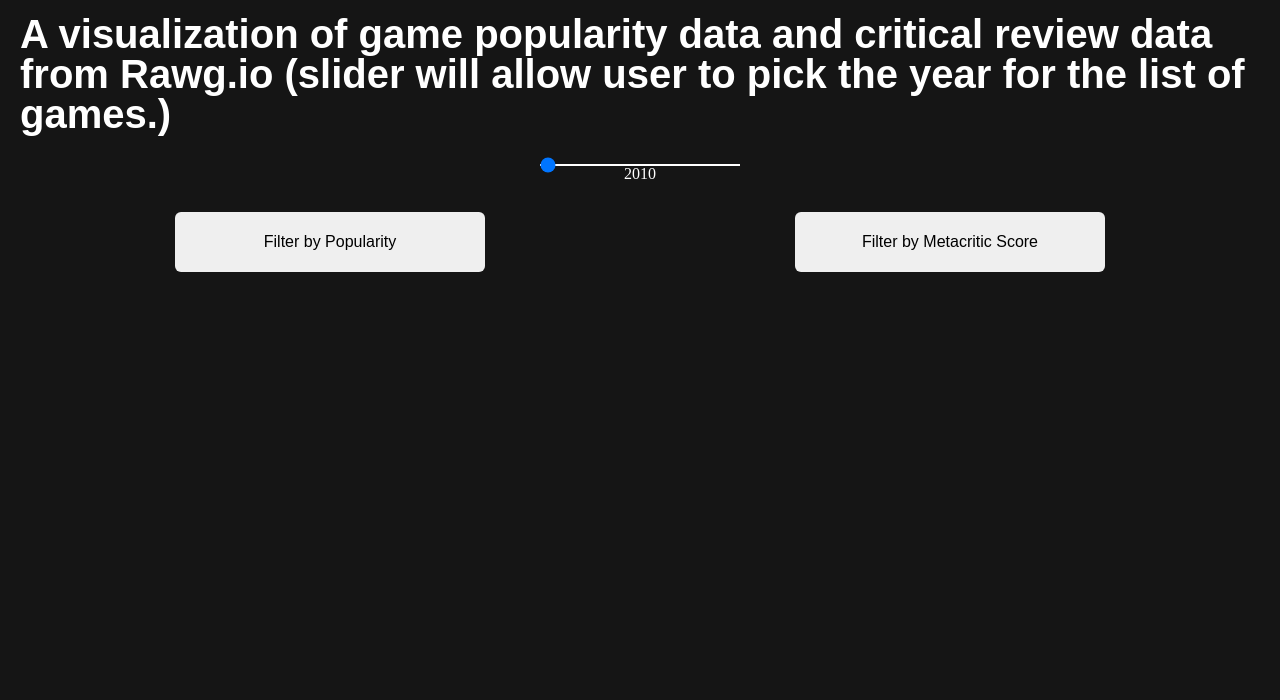
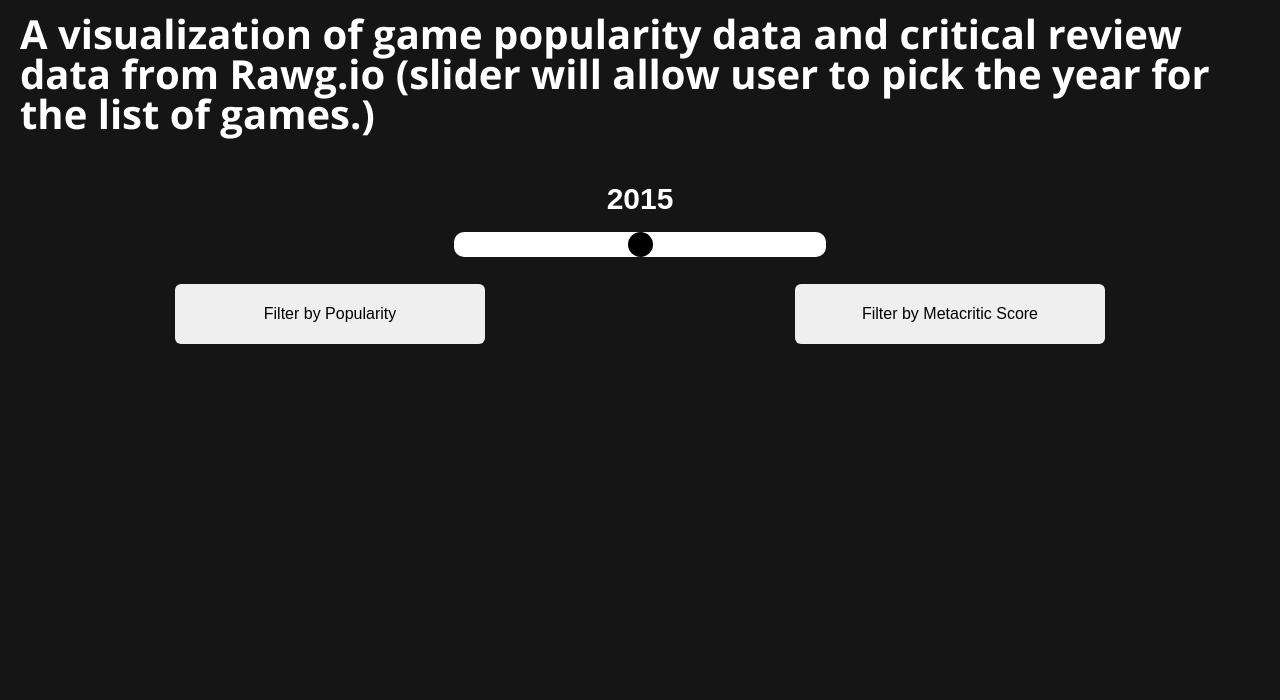
Before and after one commit to bleong7818/Raw-g-Data, a website built with webpack: page index.html in a window 1280 px wide. Shown: the part 100-800 px from the top of the page. Built offline with nearby package versions, Linux system fonts and the light colour scheme.

Commit message:
slider now has a custom slider icon

```diff
--- a/css-stuff/body.css
+++ b/css-stuff/body.css
@@ -1,7 +1,7 @@
 .cover-words {
     display: flex;
     justify-content: center;
-    font-family: sans-serif;
+    font-family: 'Open Sans', sans-serif;
     font-size: 54px;
     color: #ffffff;
     font-weight: 700;
@@ -11,7 +11,7 @@
 .cover-description {
     display: flex;
     justify-content: center;
-    font-family: sans-serif;
+    font-family: 'Open Sans', sans-serif;
     font-size: 40px;
     color: #ffffff;
     font-weight: 700;
@@ -24,7 +24,23 @@
     flex-direction: column;
 }
 
-#games-list {
+.range-input:hover {
+    opacity: 1;
+}
+
+
+.slider-value {
+    font-weight: 700;
+    font-size: 30px;
+    font-family: sans-serif;
+    padding: 20px;
+    color: #ffffff;
+}
+
+.slider-value:hover {
+    opacity: 1;
+}
+/* #games-list {
     display: flex;
     justify-content: center;
     flex-wrap: wrap;
@@ -33,16 +49,14 @@
 .game {
     padding-top: 35px;
     color: #ffffff;
-}
+} */
 
 .game-data {
-    /* position: relative; */
     color: #ffffff;
     display: flex;
     flex-direction: column;
     align-items: center;
 }
-
 
 .slide-container {
     padding: 50px;
@@ -50,13 +64,12 @@
     justify-content: center;
 }
 
-.slide-main {
+/* .slide-main {
     width: 40%;
-
     position: relative;
     display: flex;
     justify-content: center;
-}
+} */
 
 .filter-buttons {
     left: 50%;
--- a/css-stuff/slider.css
+++ b/css-stuff/slider.css
@@ -1,6 +1,6 @@
 
 
-.slide-container {
+/* .slide-container {
     padding: 50px;
     display: flex;
     justify-content: center;
@@ -8,15 +8,13 @@
 
 .slide-main {
     width: 40%;
-    /* position: relative; */
     display: flex;
     justify-content: center;
-}
+} */
 
 .range-input{
-
     left: 60%;
-
+    /* height: 50px; */
     padding:10px 20px;
     display:flex;
     justify-content: center;
@@ -24,16 +22,79 @@
     border-radius: 10px;
 }
 
-.range-input input{
+
+#slider-input {
+    -webkit-appearance: none;
+    width: 30%;
+    height: 20px;
+    outline: none;
+    border-radius: 10px;
+}
+
+/* #slider-input:hover {
+    opacity: 1;
+} */
+
+#slider-input::-webkit-slider-runnable-track {
+    background-color: white;
+    border-radius: 10px;
+}
+
+#slider-input::-webkit-slider-thumb {
+  -webkit-appearance: none; /* Override default look */
+  appearance: none;
+  border-radius: 50px;
+  /* background-image: url(https://ksr-ugc.imgix.net/assets/011/533/904/f58978f175eba8065d1b5afe4545876d_original.png?ixlib=rb-2.1.0&crop=faces&w=1552&h=873&fit=crop&v=1463684109&auto=format&frame=1&q=92&s=a8aaec524224c35d7b634c36218f7038); */
+  width: 25px; /* Set a specific slider handle width */
+  height: 25px; /* Slider handle height */
+  background: black; /* Green background */
+  cursor: pointer; /* Cursor on hover */
+}
+
+/* #slider-input::-moz-range-thumb {
+  width: 25px;
+  height: 25px;
+  background: #4CAF50;
+  cursor: pointer;
+} */
+
+/* input[type=range]::-webkit-slider-thumb {
+        border: 1px solid #000;
+        height: 20px;
+        width: 20px;
+        border-radius: 25% !important;
+        background: #4826a6 !important;
+        -webkit-transition: -webkit-box-shadow .3s;
+        transition: -webkit-box-shadow .3s;
+        transition: box-shadow .3s;
+        transition: box-shadow .3s, -webkit-box-shadow .3s;
+        -webkit-appearance: none;
+        background-color: #26a69a;
+        -webkit-transform-origin: 50% 50%;
+        transform-origin: 50% 50%;
+        margin: -10px 0 0 0;
+} */
+
+/* #slider-input::-webkit-slider-thumb {
+    -webkit-appearance: none;
+    width: 48px;
+    height: 48px;
+    cursor: pointer;
+    z-index: 3;
+    position: relative;
+} */
+
+
+/* .range-input input{
     -webkit-appearance: none;
     width: 200px;
     height: 2px;
     align-items: center;
     border: none;
     outline:none;
-}
+} */
 
-.range-input .value{
+/* .range-input .value{
     -webkit-appearance: none;
     font-family: "Courier New", Courier, monospace;
     color: white;
@@ -42,4 +103,4 @@
     line-height: 40px;
     height: 40px;
     margin-left: 10px;
-}
+} */
--- a/index.html
+++ b/index.html
@@ -13,17 +13,16 @@
     <link rel="stylesheet" href="css-stuff/body.css" type="text/css">
     <link rel="stylesheet" href="css-stuff/main-page.css" type="text/css">
     <link rel="stylesheet" href="css-stuff/slider.css" type="text/css">
+    <link rel="preconnect" href="https://fonts.gstatic.com">
+    <link href="https://fonts.googleapis.com/css2?family=Open+Sans:wght@700&display=swap" rel="stylesheet">
 </head>
 <div class="entire-page">
     <body class="game-data">
         <h1 class="cover-words">Raw(g) Data </h1>
         <h1 class="cover-description">A visualization of game popularity data and critical review data from Rawg.io (slider will allow user to pick the year for the list of games.)</h1>
         <div class="range-input">
-            <input id="slider-input" type="range" min="2010" max="2020" value="2010" step="1" oninput="this.nextElementSibling.value = this.value">
-            <output>2010</output>
-            <!-- <div class="value">
-                <div></div>
-            </div> -->
+            <output class="slider-value">2015</output>
+            <input id="slider-input" type="range" min="2010" max="2020" value="2015" step="1" oninput="this.previousElementSibling.value = this.value">
         </div>
         <div class="filter-buttons">
             <button id="popularity">Filter by Popularity</button>
```
